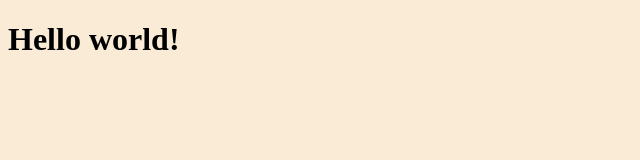
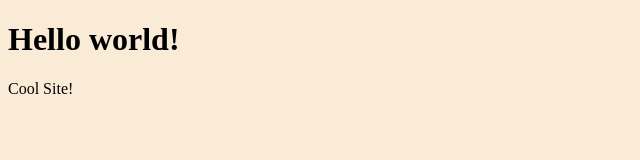
Before and after one commit to lanericharddavis/hello-world, a plain HTML site: page index.html in a window 1280 px wide. Shown: the full height of the page, 0-640 px from the left. Drawn offline with Linux system fonts and the light colour scheme.

Commit message:
added p tag

```diff
--- a/index.html
+++ b/index.html
@@ -11,6 +11,7 @@
 
 <body>
   <h1>Hello world!</h1>
+  <p>Cool Site!</p>
 </body>
 
 </html>
```
